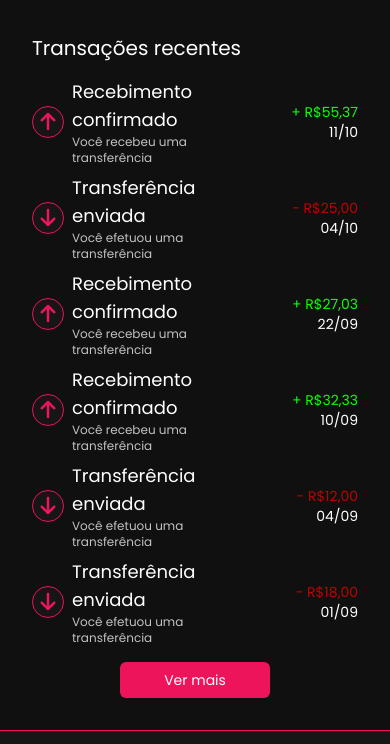
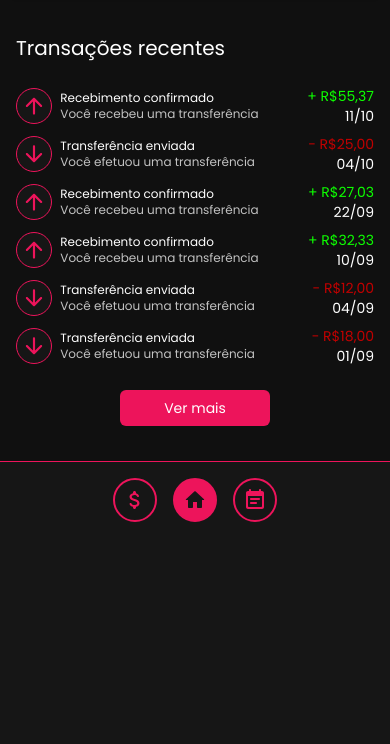
Before and after one commit to paulobarone/fintech-challenge, a plain HTML site: page assets/index.html in a window 390 px wide. Shown: the part 306-1050 px from the top of the page. After the commit the page ends 844 px from the top, so only its background shows below. Drawn offline with nearby package versions, Linux system fonts and the light colour scheme.

Commit message:
fix: mobile padding and change icons | feat: desktop responsive

```diff
--- a/assets/index.html
+++ b/assets/index.html
@@ -13,124 +13,125 @@
   <header class="bg-shape">
     <div class="flex w-full max-w-[360px] justify-between items-center p-6">
       <div class="flex gap-4 items-center cursor-pointer">
-        <i class="fa-solid fa-user text-lg text-darkGray"></i>
+        <img class="w-8 cursor-pointer" src="./images/user-icon.svg" alt="Ícone do usuário" />
         <span class="text-lg text-darkGray">Olá Paulo!</span>
       </div>
-      <i class="fa-solid fa-right-from-bracket text-lg text-darkGray cursor-pointer"></i>
+      <img class="w-8 cursor-pointer" src="./images/exit-icon.svg" alt="Ícone de saída" />
     </div>
   </header>
 
   <main class="bg-[#101010] relative mt-8">
     <section class="flex flex-col h-full w-screen items-center">
-      <div class="flex gap-4 flex-col bg-[#222222] p-4 w-[95%] max-w-[300px] rounded-lg shadow-sm absolute top-[-50px]">
+      <div class="flex gap-4 flex-col bg-[#222222] p-4 w-[95%] max-w-[400px] rounded-lg shadow-sm absolute top-[-50px]">
         <div>
           <span class="uppercase text-lightGray">Seu saldo</span>
           <div class="flex gap-4 items-center">
             <span class="text-lg text-white">R$ 1.718,00</span>
-            <i class="fa-solid fa-eye text-lg text-white cursor-pointer"></i>
+            <img class="w-8 cursor-pointer" src="./images/eye-icon.svg" alt="Ícone de olho para esconder o saldo" />
           </div>
         </div>
         <div class="flex justify-between gap-2">
           <div class="flex items-center justify-center gap-1 cursor-pointer">
-            <img src="./images/add.svg" alt="Adicionar Despesa" class="w-10 h-10 bg-darkGray p-2 rounded-full border-[1px] border-branding border-solid">
+            <img src="./images/add-icon.svg" alt="Adicionar Despesa" class="w-10 h-10 bg-darkGray p-2 rounded-full border-[1px] border-branding border-solid">
             <span class="text-white uppercase text-sm leading-4">Adicionar Despesa</span>
           </div>
           <div class="w-[1px] bg-white"></div>
           <div class="flex items-center justify-center gap-1 cursor-pointer">
-            <img src="./images/add.svg" alt="Adicionar Despesa" class="w-10 h-10 bg-darkGray p-2 rounded-full border-[1px] border-branding border-solid">
+            <img src="./images/extract-icon.svg" alt="Adicionar Despesa" class="w-10 h-10 bg-darkGray p-2 rounded-full border-[1px] border-branding border-solid">
             <span class="text-white uppercase text-sm leading-4">Extrato de Gastos</span>
           </div>
         </div>
       </div>
-      <div class="h-full w-screen p-8 pt-32 gap-4 flex flex-col text-xl items-center">
+      <div class="h-full w-screen p-4 pt-32 flex flex-col text-xl items-center">
+        <div class="flex flex-col items-center w-full max-w-[400px] md:max-w-[600px] gap-6">
           <h1 class="w-full">Transações recentes</h1>
-        <ul class="flex flex-col gap-2">
+          <ul class="flex flex-col gap-2 w-full">
             <li class="flex justify-between items-center gap-2">
-            <div class="flex gap-2 items-center">
-              <div class="flex items-center justify-center text-branding w-8 h-8 bg-darkGray p-2 rounded-full border-[1px] border-branding border-solid cursor-pointer">
-                <i class="fa-solid fa-arrow-up"></i>
+              <div class="flex gap-2 md:gap-4 items-center">
+                <div class="flex items-center justify-center text-branding bg-darkGray p-1 md:p-2 rounded-full border-[1px] border-branding border-solid cursor-pointer">
+                  <img class="w-8" src="./images/arrow-up-icon.svg" alt="Seta para cima" />
                 </div>
-              <div class="flex flex-col">
-                <p class="text-white text-lg">Recebimento confirmado</p>
-                <span class="text-lightGray text-xs">Você recebeu uma transferência</span>
+                <div class="flex flex-col w-full">
+                  <p class="text-white text-xs md:text-lg">Recebimento confirmado</p>
+                  <span class="text-lightGray text-xs md:text-sm">Você recebeu uma transferência</span>
                 </div>
               </div>
-            <div class="flex flex-col w-[150px] items-end">
+              <div class="flex flex-col items-end">
                 <span class="text-green text-sm">+ R$55,37</span>
                 <span class="text-white text-sm">11/10</span>
               </div>
             </li>
             <li class="flex justify-between items-center gap-2">
-            <div class="flex gap-2 items-center">
-              <div class="flex items-center justify-center text-branding w-8 h-8 bg-darkGray p-2 rounded-full border-[1px] border-branding border-solid cursor-pointer">
-                <i class="fa-solid fa-arrow-down"></i>
+              <div class="flex gap-2 md:gap-4 items-center">
+                <div class="flex items-center justify-center text-branding bg-darkGray p-1 md:p-2 rounded-full border-[1px] border-branding border-solid cursor-pointer">
+                  <img class="w-8" src="./images/arrow-down-icon.svg" alt="Seta para baixo" />
                 </div>
-              <div class="flex flex-col">
-                <p class="text-white text-lg">Transferência enviada</p>
-                <span class="text-lightGray text-xs">Você efetuou uma transferência</span>
+                <div class="flex flex-col w-full">
+                  <p class="text-white text-xs md:text-lg">Transferência enviada</p>
+                  <span class="text-lightGray text-xs md:text-sm">Você efetuou uma transferência</span>
                 </div>
               </div>
-            <div class="flex flex-col w-[150px] items-end">
+              <div class="flex flex-col items-end">
                 <span class="text-red text-sm">- R$25,00</span>
                 <span class="text-white text-sm">04/10</span>
               </div>
             </li>
             <li class="flex justify-between items-center gap-2">
-            <div class="flex gap-2 items-center">
-              <div class="flex items-center justify-center text-branding w-8 h-8 bg-darkGray p-2 rounded-full border-[1px] border-branding border-solid cursor-pointer">
-                <i class="fa-solid fa-arrow-up"></i>
+              <div class="flex gap-2 md:gap-4 items-center">
+                <div class="flex items-center justify-center text-branding bg-darkGray p-1 md:p-2 rounded-full border-[1px] border-branding border-solid cursor-pointer">
+                  <img class="w-8" src="./images/arrow-up-icon.svg" alt="Seta para cima" />
                 </div>
-              <div class="flex flex-col">
-                <p class="text-white text-lg">Recebimento confirmado</p>
-                <span class="text-lightGray text-xs">Você recebeu uma transferência</span>
+                <div class="flex flex-col w-full">
+                  <p class="text-white text-xs md:text-lg">Recebimento confirmado</p>
+                  <span class="text-lightGray text-xs md:text-sm">Você recebeu uma transferência</span>
                 </div>
               </div>
-            <div class="flex flex-col w-[150px] items-end">
+              <div class="flex flex-col items-end">
                 <span class="text-green text-sm">+ R$27,03</span>
                 <span class="text-white text-sm">22/09</span>
               </div>
             </li>
             <li class="flex justify-between items-center gap-2">
-            <div class="flex gap-2 items-center">
-              <div class="flex items-center justify-center text-branding w-8 h-8 bg-darkGray p-2 rounded-full border-[1px] border-branding border-solid cursor-pointer">
-                <i class="fa-solid fa-arrow-up"></i>
+              <div class="flex gap-2 md:gap-4 items-center">
+                <div class="flex items-center justify-center text-branding bg-darkGray p-1 md:p-2 rounded-full border-[1px] border-branding border-solid cursor-pointer">
+                  <img class="w-8" src="./images/arrow-up-icon.svg" alt="Seta para cima" />
                 </div>
-              <div class="flex flex-col">
-                <p class="text-white text-lg">Recebimento confirmado</p>
-                <span class="text-lightGray text-xs">Você recebeu uma transferência</span>
+                <div class="flex flex-col w-full">
+                  <p class="text-white text-xs md:text-lg">Recebimento confirmado</p>
+                  <span class="text-lightGray text-xs md:text-sm">Você recebeu uma transferência</span>
                 </div>
               </div>
-            <div class="flex flex-col w-[150px] items-end">
+              <div class="flex flex-col items-end">
                 <span class="text-green text-sm">+ R$32,33</span>
                 <span class="text-white text-sm">10/09</span>
               </div>
             </li>
             <li class="flex justify-between items-center gap-2">
-            <div class="flex gap-2 items-center">
-              <div class="flex items-center justify-center text-branding w-8 h-8 bg-darkGray p-2 rounded-full border-[1px] border-branding border-solid cursor-pointer">
-                <i class="fa-solid fa-arrow-down"></i>
+              <div class="flex gap-2 md:gap-4 items-center">
+                <div class="flex items-center justify-center text-branding bg-darkGray p-1 md:p-2 rounded-full border-[1px] border-branding border-solid cursor-pointer">
+                  <img class="w-8" src="./images/arrow-down-icon.svg" alt="Seta para baixo" />
                 </div>
-              <div class="flex flex-col">
-                <p class="text-white text-lg">Transferência enviada</p>
-                <span class="text-lightGray text-xs">Você efetuou uma transferência</span>
+                <div class="flex flex-col w-full">
+                  <p class="text-white text-xs md:text-lg">Transferência enviada</p>
+                  <span class="text-lightGray text-xs md:text-sm">Você efetuou uma transferência</span>
                 </div>
               </div>
-            <div class="flex flex-col w-[150px] items-end">
+              <div class="flex flex-col items-end">
                 <span class="text-red text-sm">- R$12,00</span>
                 <span class="text-white text-sm">04/09</span>
               </div>
             </li>
             <li class="flex justify-between items-center gap-2">
-            <div class="flex gap-2 items-center">
-              <div class="flex items-center justify-center text-branding w-8 h-8 bg-darkGray p-2 rounded-full border-[1px] border-branding border-solid cursor-pointer">
-                <i class="fa-solid fa-arrow-down"></i>
+              <div class="flex gap-2 md:gap-4 items-center">
+                <div class="flex items-center justify-center text-branding bg-darkGray p-1 md:p-2 rounded-full border-[1px] border-branding border-solid cursor-pointer">
+                  <img class="w-8" src="./images/arrow-down-icon.svg" alt="Seta para baixo" />
                 </div>
-              <div class="flex flex-col">
-                <p class="text-white text-lg">Transferência enviada</p>
-                <span class="text-lightGray text-xs">Você efetuou uma transferência</span>
+                <div class="flex flex-col w-full">
+                  <p class="text-white text-xs md:text-lg">Transferência enviada</p>
+                  <span class="text-lightGray text-xs md:text-sm">Você efetuou uma transferência</span>
                 </div>
               </div>
-            <div class="flex flex-col w-[150px] items-end">
+              <div class="flex flex-col items-end">
                 <span class="text-red text-sm">- R$18,00</span>
                 <span class="text-white text-sm">01/09</span>
               </div>
@@ -138,20 +139,20 @@
           </ul>
           <button class="bg-branding p-2 w-[150px] text-sm rounded-md">Ver mais</button>
         </div>
+      </div>
     </section>
   </main>
   <footer class="flex gap-4 items-center justify-center bg-darkGray border-t-[1px] p-4 border-solid border-branding">
-    <div class="flex items-center justify-center w-12 h-12 p-4 border-[2px] border-branding border-solid rounded-full cursor-pointer">
-      <i class="fa-solid fa-dollar-sign text-branding text-xl"></i>
+    <div class="flex items-center justify-center p-2 md:p-4 border-[2px] border-branding border-solid rounded-full cursor-pointer">
+      <img src="./images/dollar-icon.svg" alt="Ícone de dólar" />
     </div>
-    <div class="flex items-center justify-center bg-branding w-12 h-12 p-4 border-[2px] border-branding border-solid rounded-full cursor-pointer">
-      <i class="fa-solid fa-house text-black text-xl"></i>
+    <div class="flex items-center justify-center bg-branding p-2 md:p-4 border-[2px] border-branding border-solid rounded-full cursor-pointer">
+      <img src="./images/home-icon.svg" alt="Ícone de casa" />
     </div>
-    <div class="flex items-center justify-center w-12 h-12 p-4 border-[2px] border-branding border-solid rounded-full cursor-pointer">
-      <i class="fa-solid fa-calendar-days text-branding text-xl"></i>
+    <div class="flex items-center justify-center p-2 md:p-4 border-[2px] border-branding border-solid rounded-full cursor-pointer">
+      <img src="./images/calender-icon.svg" alt="Ícone de calendário" />
     </div>
   </footer>
-  <script src="https://kit.fontawesome.com/2a00cbc7e1.js" crossorigin="anonymous"></script>
   <script src="./script/tailwindConfig.js"></script>
 </body>
 </html>
```
Also changed, not shown: assets/images/add-icon.svg (renamed from assets/images/add.svg), assets/images/arrow-down-icon.svg (added), assets/images/arrow-up-icon.svg (added), assets/images/calender-icon.svg (added), assets/images/dollar-icon.svg (added), assets/images/exit-icon.svg (added), assets/images/extract-icon.svg (renamed from assets/images/extract.svg), assets/images/eye-icon.svg (added), assets/images/home-icon.svg (added), assets/images/user-icon.svg (added). Lines whose indentation alone changed are shown as unchanged.
